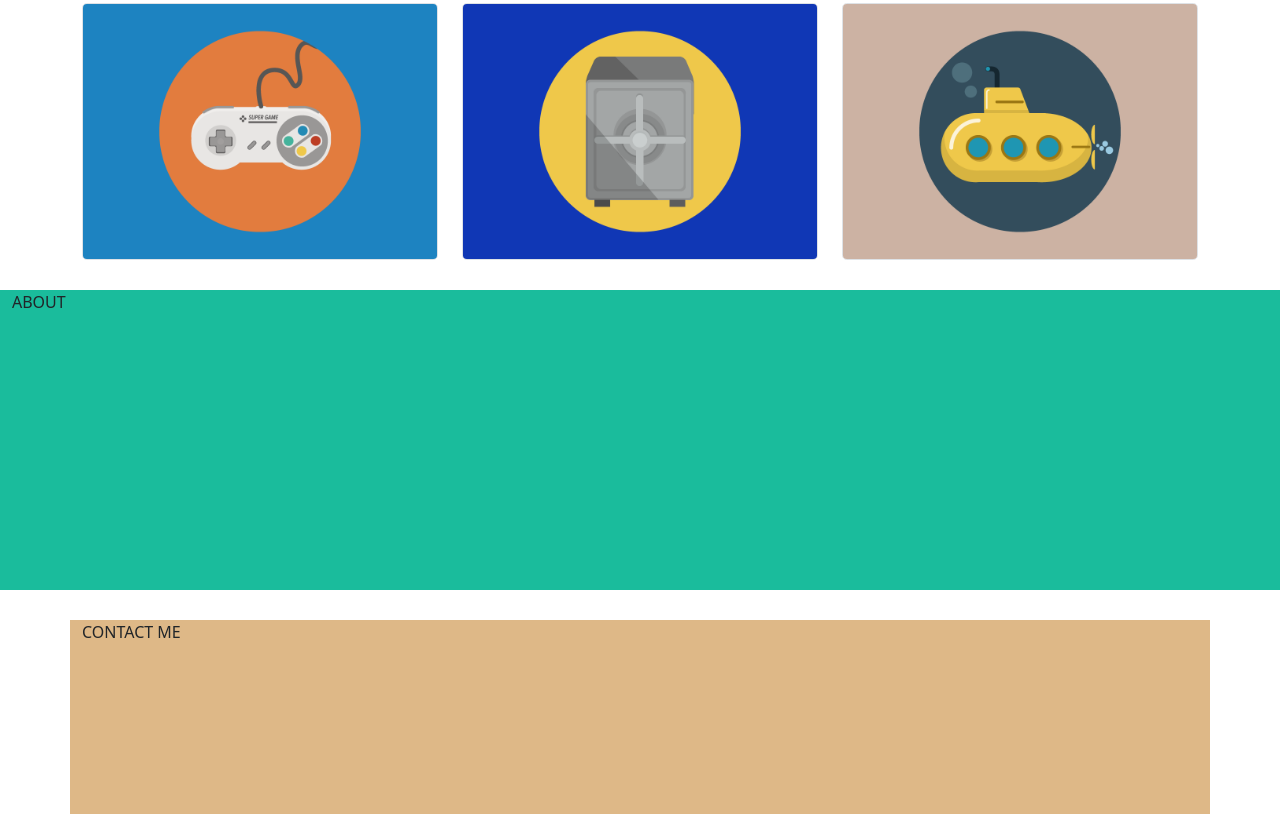
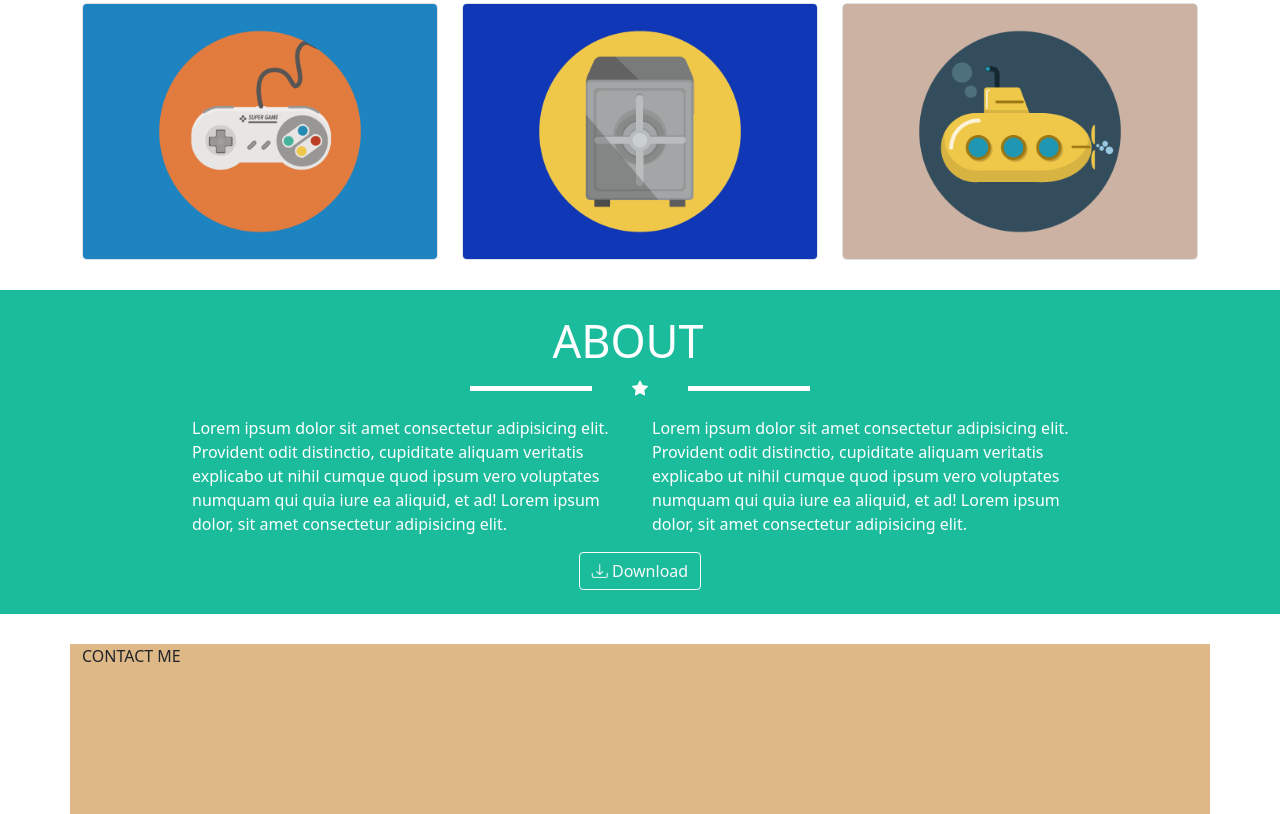
Before and after one commit to serborbone/html-css-bootstrap-freelancer, a plain HTML site: page index.html in a window 1280 px wide. Shown: the part 926-1740 px from the top of the page. Drawn offline with nearby package versions, Linux system fonts and the light colour scheme.

Commit message:
Creata sezione About del main

```diff
--- a/index.html
+++ b/index.html
@@ -110,9 +110,37 @@
 
           </div>
 
-          <div class="container-fluid ms_about">
-              ABOUT
-          </div>
+          <!-- ABOUT SECTION -->
+          <section class="ms_about">
+
+                  <div class="ms_wrap-w m-auto pt-4 pb-4 text-white">
+                      <div class="row m-auto">
+
+                              <div class="row">
+                                  <h1 class="col-12 text-uppercase ms_header text-center text-white">About</h1>
+                              </div>
+
+                              <div class="row justify-content-center m-auto">
+                                  <div class="col-2 d-flex align-items-center ms_line"><div class="ms_star-row"></div></div>
+                                  <div class="col-1 d-flex justify-content-center"><i class="bi bi-star-fill text-white"></i></div>
+                                  <div class="col-2 d-flex align-items-center ms_line"><div class="ms_star-row"></div></div>
+                              </div>
+                      </div>
+
+                      <div class="row mt-3">
+                          <div class="col-12 col-md-6">
+                              <p>Lorem ipsum dolor sit amet consectetur adipisicing elit. Provident odit distinctio, cupiditate aliquam veritatis explicabo ut nihil cumque quod ipsum vero voluptates numquam qui quia iure ea aliquid, et ad! Lorem ipsum dolor, sit amet consectetur adipisicing elit.</p>
+                          </div>
+                          <div class="col-12 col-md-6">
+                              <p>Lorem ipsum dolor sit amet consectetur adipisicing elit. Provident odit distinctio, cupiditate aliquam veritatis explicabo ut nihil cumque quod ipsum vero voluptates numquam qui quia iure ea aliquid, et ad! Lorem ipsum dolor, sit amet consectetur adipisicing elit.</p>
+                          </div>
+                      </div>
+
+                      <div class="d-flex justify-content-center">
+                          <button type="button" class="btn btn-outline-light text-center"><i class="bi bi-download"></i> Download</button>
+                      </div>
+                  </div>
+          </section>
 
       </main>
 
--- a/style.css
+++ b/style.css
@@ -40,7 +40,7 @@
 }
 
 .ms_line {
-  min-width: 140px ;
+  min-width: 100px ;
 }
 
 .ms_b-row-jumbo {
@@ -58,9 +58,14 @@
 
 .ms_about {
   background-color: #1ABC9C;
-  min-height: 300px;
   margin-top: 30px;
   margin-bottom: 30px;
+}
+
+/* Wrap sezione ABOUT */
+
+.ms_wrap-w {
+  width: 70%;
 }
 
 .ms_contact {
```
